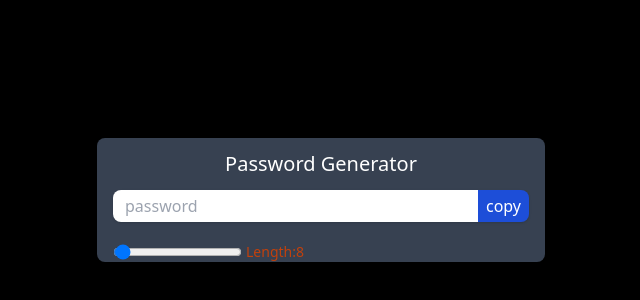
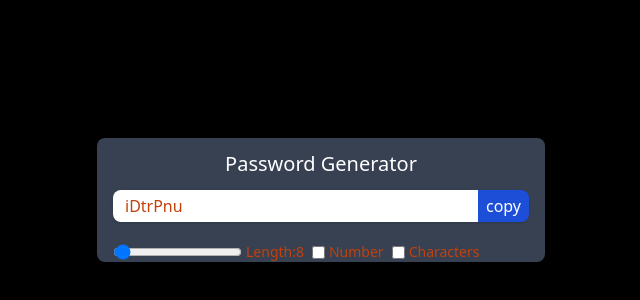
Before and after one commit to Shrawan2002/React-Code, a React (Vite) app in the folder 05passwordGenerator/: page / in a window 1280 px wide. Shown: the part 200-500 px from the top of the page, without its empty margins (319-959 px from the left). Built offline with nearby package versions, Linux system fonts and the light colour scheme.

Commit message:
initial files

```diff
--- a/05passwordGenerator/src/App.jsx
+++ b/05passwordGenerator/src/App.jsx
@@ -1,4 +1,4 @@
-import { useState,useCallback} from 'react'
+import { useState,useCallback, useEffect} from 'react'
 
 import './App.css'
 
@@ -13,13 +13,17 @@
     let str = "ABCDEFGHIJKLMNOPQRSTUVWXYZabcdefghijklmnopqrstuvwxyz"
     if(numberAllowed) str += "0123456789";
     if(charAllowed) str += "!@#$%^&*_++[]~`";
-    for(let i = 1; i<= array.length; i++){
+    for(let i = 1; i<=length; i++){
       let char = Math.floor(Math.random()*str.length) +1;
-      pass = str.charAt(char);
+      pass += str.charAt(char);
 
     }
     setPassword(pass);
   },[length,numberAllowed,charAllowed,setPassword])
+
+  useEffect(()=>{
+    passwordGenerator()
+  },[length,numberAllowed,charAllowed,passwordGenerator])
    return (
     <>
       {/* <div  className='w-full max-w-md mx-auto shadow-md rounded-lg px-4 my-8  text-orange-700 bg-gray-500'>
@@ -56,8 +60,24 @@
       max={100}
       value={length}
       className='cursor-pointer'
+      onChange={(e)=>setLength(e.target.value)}
       />
       <label>Length:{length}</label>
+     </div>
+     <div className="flex items-center gap-x-1">
+      <input type="checkbox"  id="numberInput"
+      defaultChecked={numberAllowed}
+      onChange={()=>setNumberAllowed((prev) => !prev)}
+      />
+      <label htmlFor='numberInput'>Number</label>
+     </div>
+     <div className="flex items-center gap-x-1">
+      <input type="checkbox"
+      defaultChecked={charAllowed}
+      id="characterInput"
+      onChange={()=>setCharAllowed((prev)=>!prev)}
+      />
+      <label htmlFor='characterInput'>Characters</label>
      </div>
     </div>
   </div>
```
